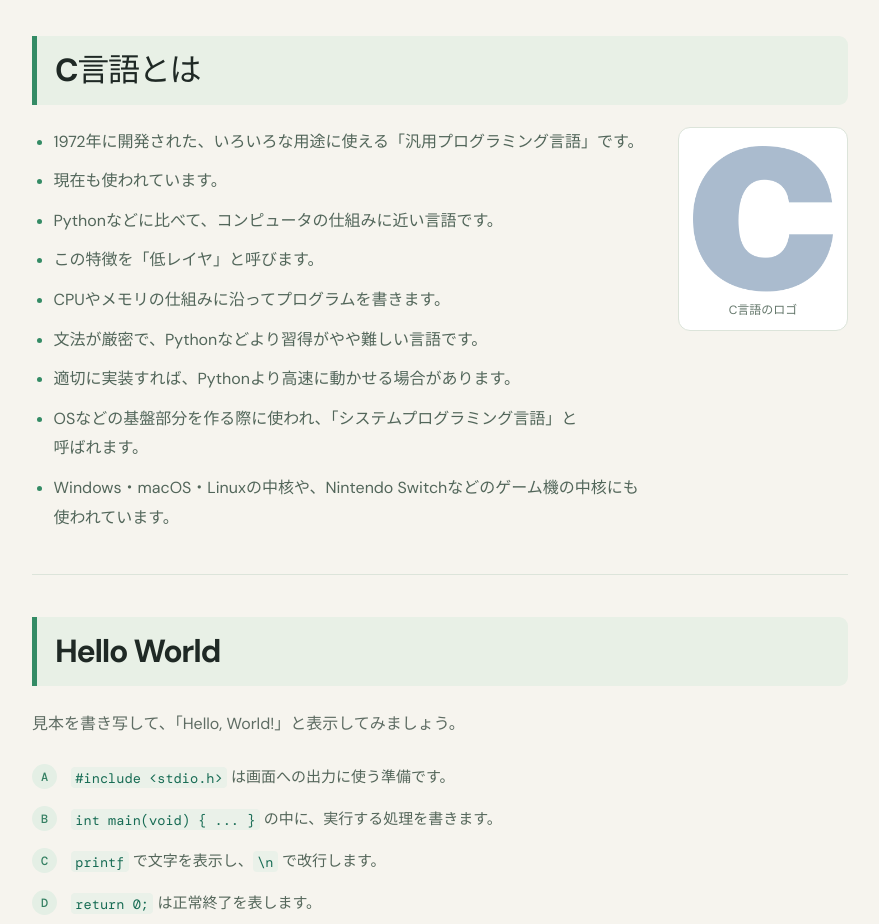
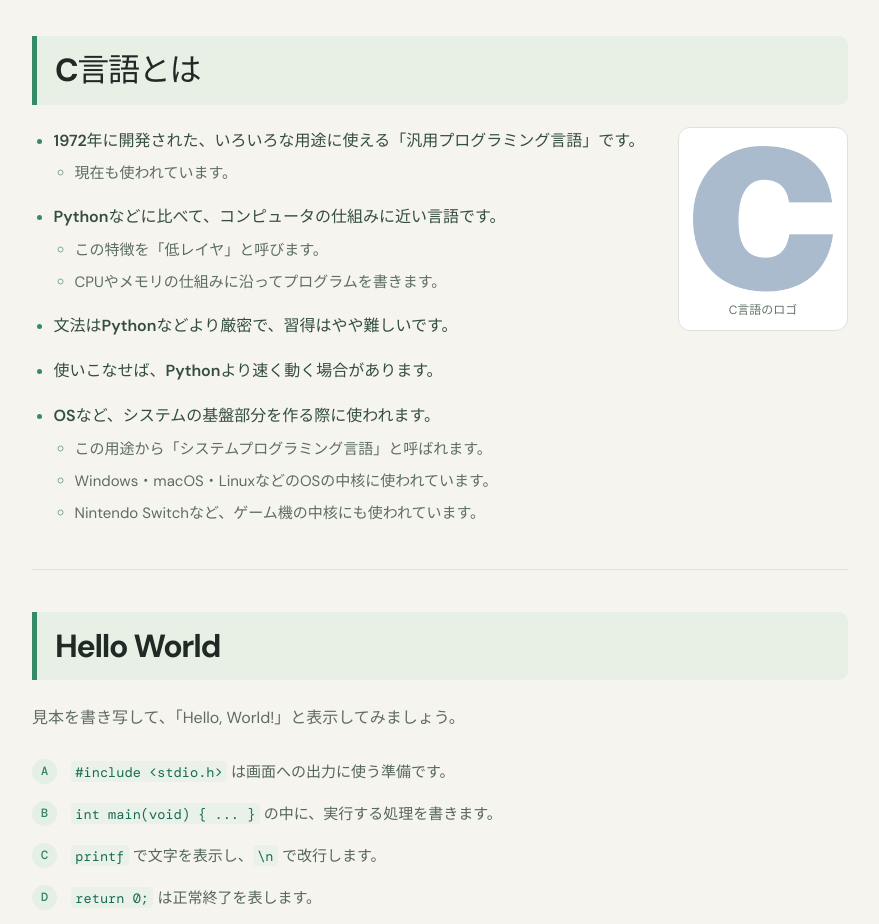
Before and after one commit to ota/keisanki2026, a website built with Vite: page index.html in a window 1280 px wide. Shown: the part 1260-2184 px from the top of the page, without its empty margins (329-1208 px from the left). Built offline with nearby package versions, Linux system fonts and the light colour scheme.

Commit message:
Nest C language details under main points

```diff
--- a/index.html
+++ b/index.html
@@ -91,26 +91,35 @@
           <section id="about-c" class="section">
             <h2>C言語とは</h2>
             <div class="about-c-layout">
-              <ul class="fact-list">
+              <ul class="c-points">
                 <li>
                   1972年に開発された、いろいろな用途に使える「汎用プログラミング言語」です。
+                  <ul>
+                    <li>現在も使われています。</li>
+                  </ul>
                 </li>
-                <li>現在も使われています。</li>
                 <li>
                   Pythonなどに比べて、コンピュータの仕組みに近い言語です。
+                  <ul>
+                    <li>この特徴を「低レイヤ」と呼びます。</li>
+                    <li>CPUやメモリの仕組みに沿ってプログラムを書きます。</li>
+                  </ul>
                 </li>
-                <li>この特徴を「低レイヤ」と呼びます。</li>
-                <li>CPUやメモリの仕組みに沿ってプログラムを書きます。</li>
-                <li>文法が厳密で、Pythonなどより習得がやや難しい言語です。</li>
+                <li>文法はPythonなどより厳密で、習得はやや難しいです。</li>
+                <li>使いこなせば、Pythonより速く動く場合があります。</li>
                 <li>
-                  適切に実装すれば、Pythonより高速に動かせる場合があります。
-                </li>
-                <li>
-                  OSなどの基盤部分を作る際に使われ、「システムプログラミング言語」と呼ばれます。
-                </li>
-                <li>
-                  Windows・macOS・Linuxの中核や、Nintendo
-                  Switchなどのゲーム機の中核にも使われています。
+                  OSなど、システムの基盤部分を作る際に使われます。
+                  <ul>
+                    <li>
+                      この用途から「システムプログラミング言語」と呼ばれます。
+                    </li>
+                    <li>
+                      Windows・macOS・LinuxなどのOSの中核に使われています。
+                    </li>
+                    <li>
+                      Nintendo Switchなど、ゲーム機の中核にも使われています。
+                    </li>
+                  </ul>
                 </li>
               </ul>
               <figure class="c-logo">
--- a/src/style.css
+++ b/src/style.css
@@ -217,6 +217,35 @@ h1 em {
   grid-template-columns: minmax(0, 1fr) 170px;
   align-items: start;
   gap: 25px;
+}
+.c-points {
+  margin: 0;
+  padding-left: 1.35em;
+  color: #334e3e;
+  font-size: 16px;
+  font-weight: 600;
+  line-height: 1.8;
+}
+.c-points > li + li {
+  margin-top: 16px;
+}
+.c-points > li::marker {
+  color: #348b65;
+}
+.c-points ul {
+  margin: 5px 0 0;
+  padding-left: 1.4em;
+  color: #5c6e61;
+  font-size: 15px;
+  font-weight: 400;
+  line-height: 1.8;
+  list-style-type: circle;
+}
+.c-points ul li + li {
+  margin-top: 5px;
+}
+.c-points ul li::marker {
+  color: #7eaa8e;
 }
 .c-logo {
   margin: 0;
```
